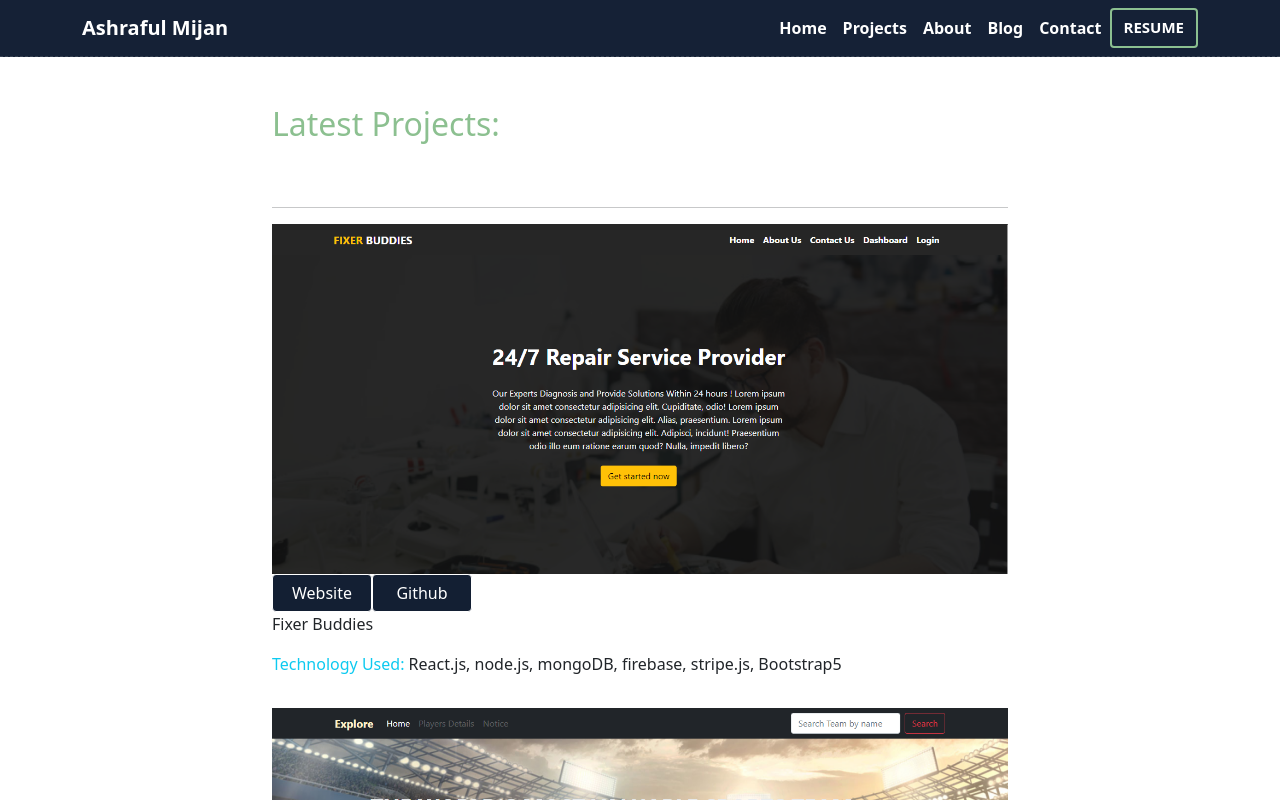
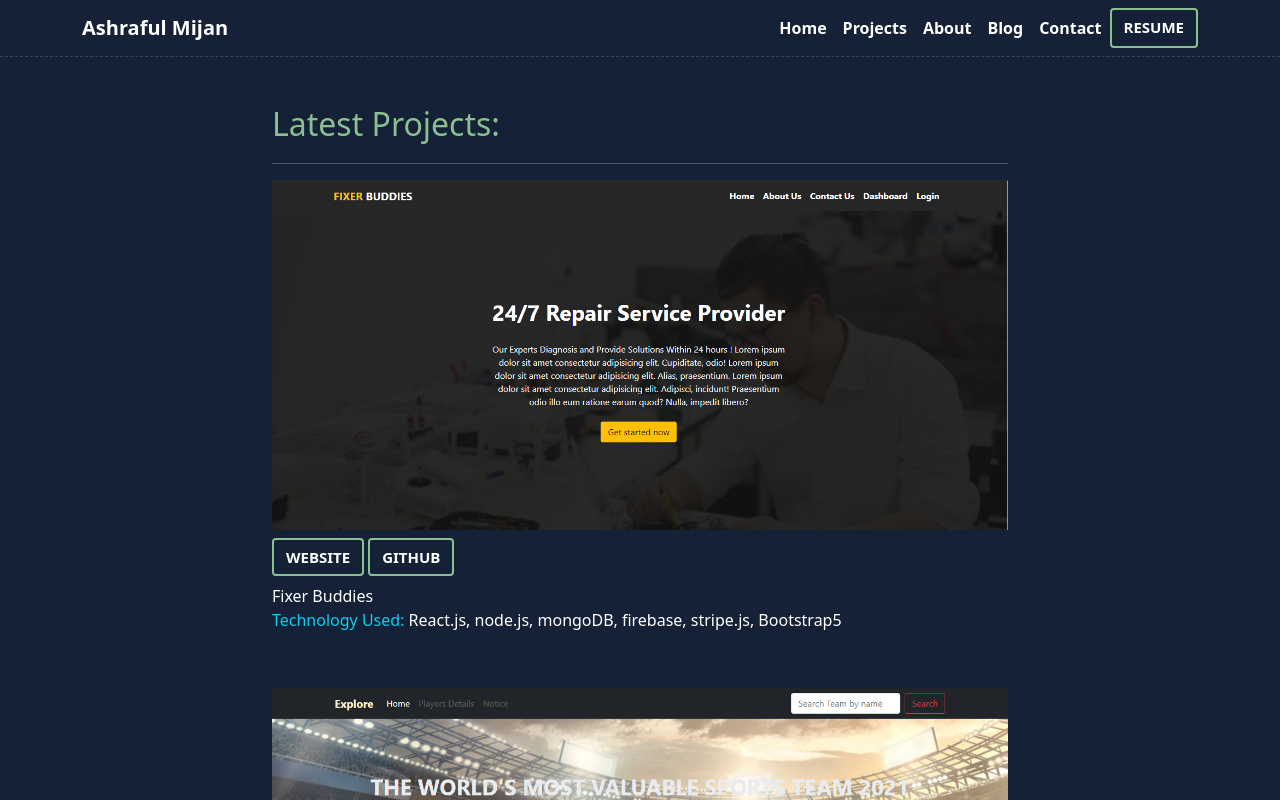
Before and after one commit to Ashraful-Mijan/my-portfolio, a React (Create React App) app: page /moreProjects in a window 1280 px wide. Shown: the top 800 px of the page. Built offline with nearby package versions, Linux system fonts and the light colour scheme; a small style sheet from the web is missing.

Commit message:
add sticky-navbar

```diff
--- a/package.json
+++ b/package.json
@@ -14,6 +14,7 @@
     "react-dom": "^17.0.2",
     "react-icons": "^4.2.0",
     "react-router-dom": "^5.2.0",
+    "react-router-hash-link": "^2.4.0",
     "react-scripts": "4.0.3",
     "react-scroll": "^1.8.2",
     "react-typical": "^0.1.3",
--- a/src/components/Home/Home.js
+++ b/src/components/Home/Home.js
@@ -9,7 +9,7 @@ const Home = () => {
     return (
         <div>
            <Header/>
-           <About/>
+           <About />
            <Skills/>
            <Projects/>
            <Contact/>
--- a/src/components/MoreProjects/MoreProjects.js
+++ b/src/components/MoreProjects/MoreProjects.js
@@ -45,12 +45,12 @@ const projectsData = [
 
 const MoreProjects = () => {
     return (
-        <section className="py-5">
+        <section className="py-5" style={{backgroundColor: '#152136'}}>
             <div className="container">
                 <div className="row">
                     <div className="col-md-8 offset-md-2">
-                        <h2 className="mx-auto offset-md-2 pb-5 text-color">Latest Projects:</h2>
-                        <hr/>
+                        <h2 className="mx-auto offset-md-2 pb-1 text-color">Latest Projects:</h2>
+                        <hr className="text-white" />
                     </div>
                     {
                         projectsData.map(data => <SingleAllProjects key={data.name} data={data} />)
--- a/src/components/Navbar/Navbar.js
+++ b/src/components/Navbar/Navbar.js
@@ -1,7 +1,6 @@
 import React from 'react';
-import { Link } from 'react-router-dom';
 import './Navbar.css'
-
+import { HashLink as Link } from 'react-router-hash-link';
 const Navbar = () => {
     return (
         <nav className="navbar sticky-top navbar-expand-lg navbar-light bg-lightBlue navbar-border">
@@ -14,9 +13,9 @@ const Navbar = () => {
                     <div className="navbar-nav ms-auto fw-bold">
                         <Link to="/" className="nav-link text-white active ">Home</Link>
                         <Link to="/moreProjects" className="nav-link text-white " >Projects</Link>
-                        <a href="#about" className="nav-link text-white " >About</a>
+                        <Link smooth to="/#about" className="nav-link text-white " >About</Link>
                         <Link to="/" className="nav-link text-white">Blog</Link>
-                        <Link to="/contactMe" className="nav-link text-white">Contact</Link>
+                        <Link smooth to="/contactMe" className="nav-link text-white">Contact</Link>
                         <a className="btn primary-btn " href="https://drive.google.com/file/d/1vLrm-bktOPgHHW3H3pWl60VBRunXB7kF/view?usp=sharing" rel="noreferrer" target="_blank">Resume</a>
                     </div>
                 </div>
--- a/src/components/SingleAllProjects/SingleAllProjects.js
+++ b/src/components/SingleAllProjects/SingleAllProjects.js
@@ -1,18 +1,22 @@
 import React from 'react';
 
-const SingleAllProjects = ({data}) => {
+const SingleAllProjects = ({ data }) => {
     return (
-        <div className="mb-3 col-md-8 offset-md-2">
+        <div className="mb-3 col-md-8 offset-md-2 text-white">
             <div className="single-project">
                 <div className="project-img">
                     <img src={data.img} alt="" className="w-100" />
                 </div>
             </div>
-            <div className="">
-                <a href={data.liveLink} target="_target" className="sm-button btn btn-primary">Website</a>
-                <a href={data.repo} className="sm-button btn btn-primary">Github</a>
-                <p>{data.name}</p>
-                <p><span className="text-info">Technology Used:</span> {data.tech}</p>
+            <div className="py-2 mb-3">
+                <div>
+                    <a href={data.liveLink} target="_target" className="btn primary-btn ">Website</a>
+                    <a href={data.repo} className="btn primary-btn ms-1">Github</a>
+                </div>
+                <div className='mt-2 mb-3'>
+                    <p className="m-0">{data.name}</p>
+                    <p className="m-0"><span className="text-info">Technology Used:</span> {data.tech}</p>
+                </div>
             </div>
         </div>
     );
```
Also changed, not shown: 1 other file (tests, documents, lock files or other folders).
